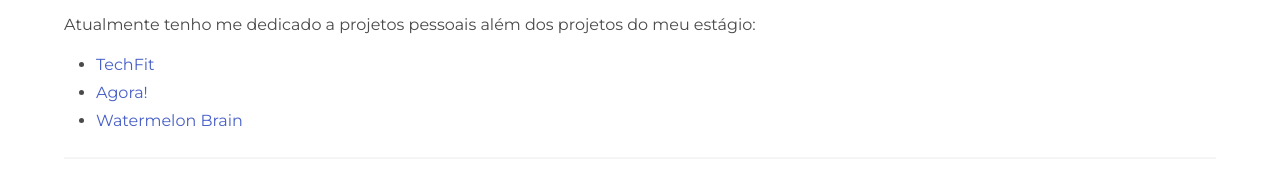
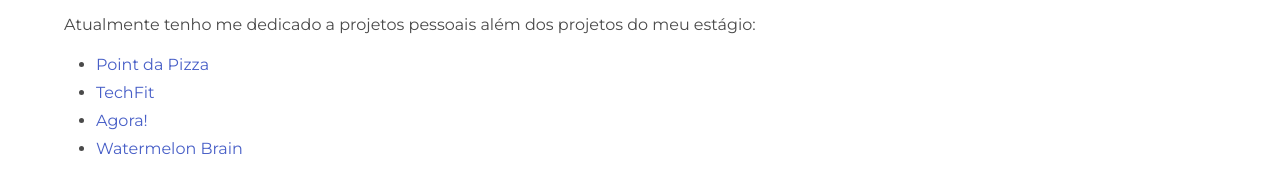
Before and after one commit to tavares1/tavares1.github.io, a plain HTML site: page index.html in a window 1280 px wide. Shown: the part 568-748 px from the top of the page. Drawn offline with nearby package versions, Linux system fonts and the light colour scheme.

Commit message:
Update projects

```diff
--- a/index.html
+++ b/index.html
@@ -46,9 +46,10 @@
                 <h1>Projetos Atuais</h1>
                 <p>Atualmente tenho me dedicado a projetos pessoais além dos projetos do meu estágio:</p>
                     <ul>
-                        <li><a href="https://github.com/tavares1/techfit">TechFit</a></li>
+                        <li><a href="https://github.com/WatermelonBrains/PointDaPizza">Point da Pizza </a></li>
+                        <li><a href="https://github.com/WatermelonBrains/techfit">TechFit</a></li>
                         <li><a href="#">Agora!</a></li>
-                        <li><a href="#">Watermelon Brain</a></li>
+                        <li><a href="https://github.com/WatermelonBrains">Watermelon Brain</a></li>
                     </ul>
             </div>
             <hr>
```
